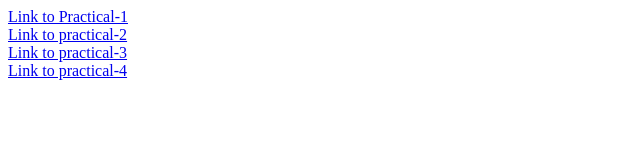
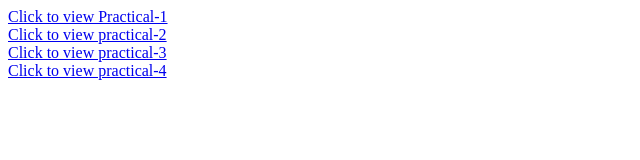
Before and after one commit to palakbansal11112002/assignment4, a plain HTML site: page index.html in a window 1280 px wide. Shown: the whole page, without its empty margins (0-640 px from the left). Drawn offline with Linux system fonts and the light colour scheme.

Commit message:
SECOND COMMIT

```diff
--- a/index.html
+++ b/index.html
@@ -7,13 +7,13 @@
     <title>Practical list</title>
 </head>
 <body>
-    <a href="https://palakbansal11112002.github.io/ASSIGNMENT-1/">Link to Practical-1</a>
+    <a href="https://palakbansal11112002.github.io/ASSIGNMENT-1/">Click to view Practical-1</a>
     <br />
-    <a href="https://palakbansal11112002.github.io/assignment2/">Link to practical-2</a>
+    <a href="https://palakbansal11112002.github.io/assignment2/">Click to  view practical-2</a>
     <br />
-    <a href=" https://palakbansal11112002.github.io/livefirstwebpage/">Link to practical-3</a>
+    <a href=" https://palakbansal11112002.github.io/livefirstwebpage/">Click to view  practical-3</a>
     <br />
-    <a href="https://palakbansal11112002.github.io/Practicallist/">Link to practical-4</a>
+    <a href="https://palakbansal11112002.github.io/Practicallist/">Click to  view practical-4</a>
     <br />
 </body>
 </html>
```
